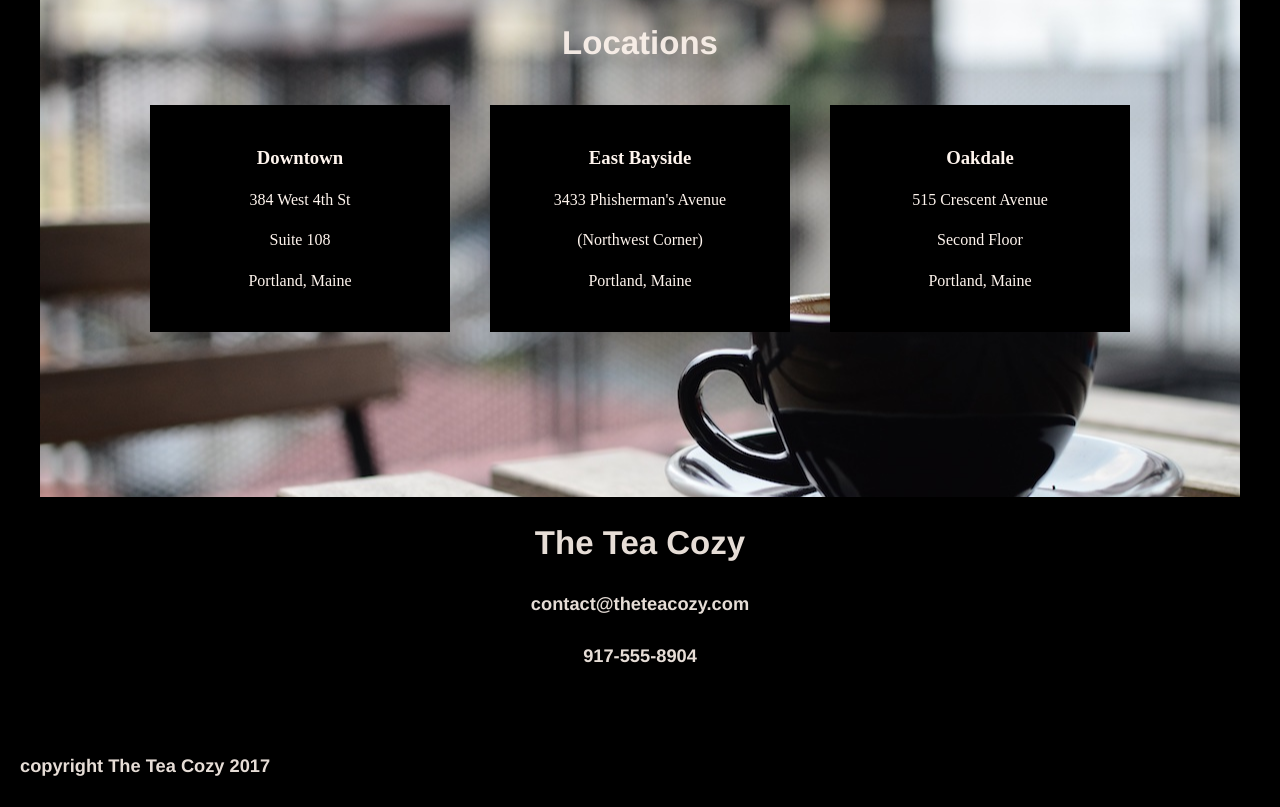
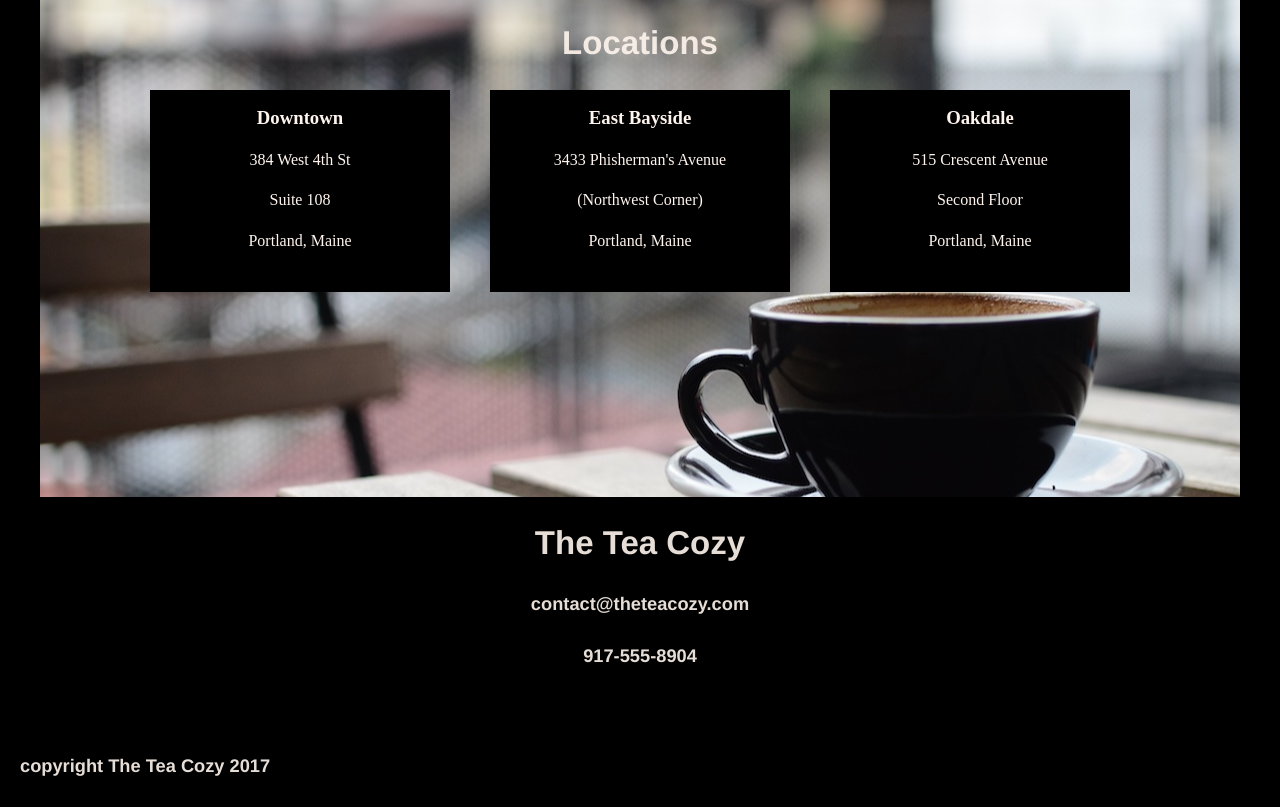
Before and after one commit to bytemedarling/tea-cozy, a plain HTML site: page index.html in a window 1280 px wide. Shown: the part 1478-2285 px from the top of the page. Drawn offline with Linux system fonts and the light colour scheme.

Commit message:
changed padding on cards

```diff
--- a/css/style.css
+++ b/css/style.css
@@ -160,7 +160,7 @@ header {
     justify-content: center;
     text-align: center;
     opacity: 0.9;
-    padding-bottom: 15px;
+
 }
 
 /* ---- Location Card Styling ---- */
@@ -181,6 +181,7 @@ header {
     opacity: 1;
     width: 18.75rem;
     padding: 40px;
+    padding-top: 15px;
 }
 
 .cards:hover {
```
